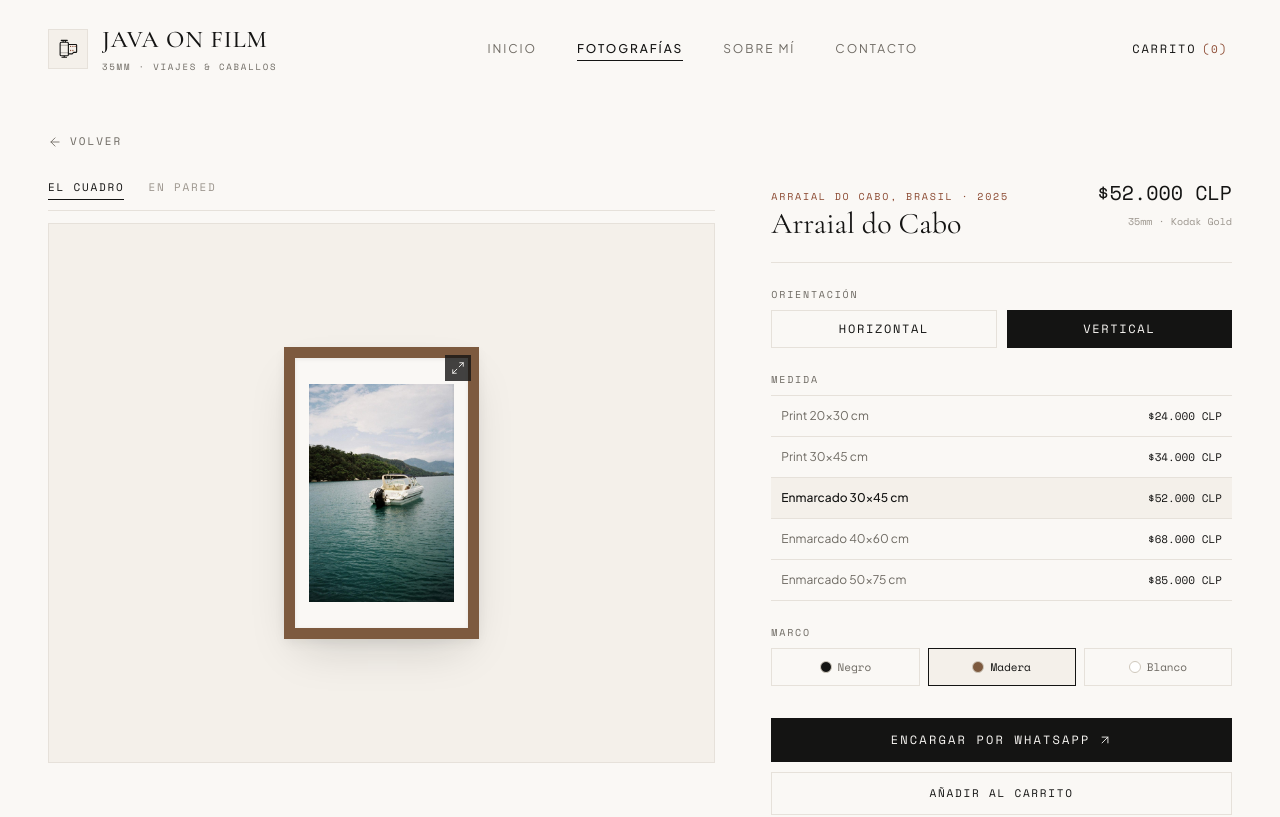
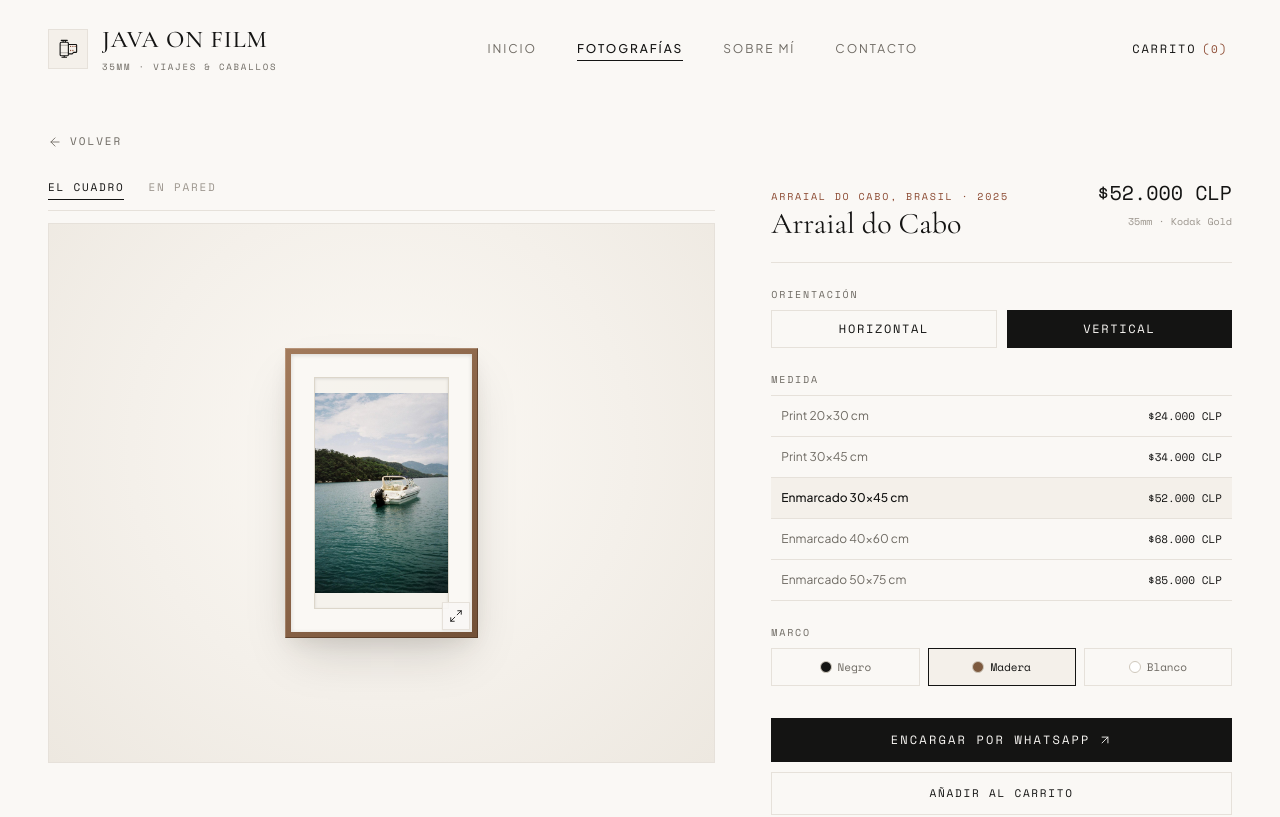
Before and after one commit to javigutierrezra/javaonfilm-web, a React (Vite) app: page /prints/arraialdocabo-02 in a window 1280 px wide. Shown: the top 817 px of the page. Built offline with nearby package versions, Linux system fonts and the light colour scheme.

Commit message:
Enmarcado de galería más fino, delicado y con paspartú biselado

```diff
--- a/src/pages/ProductDetail.jsx
+++ b/src/pages/ProductDetail.jsx
@@ -49,12 +49,12 @@ export default function ProductDetail({ onAddToCart, onOpenZoom }) {
 
   const getScalePercentage = (fmtId) => {
     switch (fmtId) {
-      case 'print-20x30': return 44;
-      case 'print-30x45': return 60;
-      case 'frame-30x45': return 66;
+      case 'print-20x30': return 46;
+      case 'print-30x45': return 62;
+      case 'frame-30x45': return 68;
       case 'frame-40x60': return 82;
-      case 'frame-50x75': return 96;
-      default: return 66;
+      case 'frame-50x75': return 95;
+      default: return 68;
     }
   };
 
@@ -74,29 +74,35 @@ export default function ProductDetail({ onAddToCart, onOpenZoom }) {
       : { height: `${roomScale * 0.68}%`, aspectRatio: '2 / 3', maxWidth: '62%' };
   };
 
-  const getFrameCssClass = () => {
+  // Delicate, slim gallery frame profile (using padding on gradient molding for realistic bevel & sheen)
+  const getFrameMoldingClass = () => {
     if (!selectedFormat.requiresFrame) {
-      return 'border-0 frame-shadow ring-1 ring-[#E6E1DA]';
+      return 'p-0 print-only-elevation ring-1 ring-[#E6E1DA] bg-[#FAF8F5]';
     }
-    let borderThickness = 'border-[8px] sm:border-[14px]';
-    if (selectedFormat.id === 'frame-30x45') borderThickness = 'border-[6px] sm:border-[11px]';
-    else if (selectedFormat.id === 'frame-40x60') borderThickness = 'border-[9px] sm:border-[15px]';
-    else if (selectedFormat.id === 'frame-50x75') borderThickness = 'border-[12px] sm:border-[19px]';
+
+    let moldingThickness = 'p-[5px] sm:p-[7px]';
+    if (selectedFormat.id === 'frame-30x45') moldingThickness = 'p-[4px] sm:p-[6px]';
+    else if (selectedFormat.id === 'frame-40x60') moldingThickness = 'p-[5px] sm:p-[7px]';
+    else if (selectedFormat.id === 'frame-50x75') moldingThickness = 'p-[6px] sm:p-[9px]';
 
     switch (selectedFrame.id) {
-      case 'black': return `${borderThickness} border-[#181716] frame-shadow`;
-      case 'white': return `${borderThickness} border-[#FAF8F5] frame-shadow ring-1 ring-[#DED8CE]`;
-      default: return `${borderThickness} border-[#7D5A3F] frame-shadow`;
+      case 'black':
+        return `${moldingThickness} frame-molding-black`;
+      case 'white':
+        return `${moldingThickness} frame-molding-white`;
+      default:
+        return `${moldingThickness} frame-molding-wood`;
     }
   };
 
+  // Generous, airy museum passepartout (mat board)
   const getMatPaddingClass = () => {
-    if (!selectedFormat.requiresFrame) return 'p-0';
+    if (!selectedFormat.requiresFrame) return 'p-2 sm:p-3';
     switch (selectedFormat.id) {
-      case 'frame-30x45': return 'p-2 sm:p-3.5';
-      case 'frame-40x60': return 'p-3 sm:p-5';
-      case 'frame-50x75': return 'p-4 sm:p-7';
-      default: return 'p-2.5 sm:p-4';
+      case 'frame-30x45': return 'p-3.5 sm:p-6';
+      case 'frame-40x60': return 'p-5 sm:p-8';
+      case 'frame-50x75': return 'p-6 sm:p-10';
+      default: return 'p-4 sm:p-6';
     }
   };
 
@@ -185,10 +191,17 @@ export default function ProductDetail({ onAddToCart, onOpenZoom }) {
               </div>
             </div>
 
-            <div className="bg-[#F4F0EA] border border-[#E6E1DA] p-4 sm:p-10 flex flex-col justify-center items-center relative overflow-hidden h-[360px] sm:h-[480px] md:h-[540px]">
+            <div className="bg-[#F4F0EA] border border-[#E6E1DA] p-6 sm:p-12 flex flex-col justify-center items-center relative overflow-hidden h-[360px] sm:h-[480px] md:h-[540px]">
+              {/* Soft Gallery Spotlight Effect */}
+              <div
+                className="absolute inset-0 pointer-events-none"
+                style={{
+                  background: 'radial-gradient(circle at 50% 42%, rgba(255,253,249,0.7) 0%, rgba(244,240,234,0.2) 55%, rgba(230,224,214,0.5) 100%)'
+                }}
+              />
+
               {previewMode === 'room' && (
                 <div className="absolute inset-0 flex flex-col justify-end pointer-events-none">
-                  <div className="absolute inset-0 bg-gradient-to-b from-[#F4F0EA] via-[#EFEAE2] to-[#E6E0D6]" />
                   <div className="relative z-0 w-full flex flex-col items-center mb-2 sm:mb-3 px-6 sm:px-12 opacity-60">
                     <div className="w-[86%] sm:w-[76%] h-11 sm:h-16 bg-[#E5DEC9]/40 border-t border-x border-[#BFB8AC] relative flex">
                       <div className="w-full h-full flex divide-x divide-[#BFB8AC]">
@@ -206,8 +219,14 @@ export default function ProductDetail({ onAddToCart, onOpenZoom }) {
                   style={previewMode === 'studio' ? getStudioElementStyle() : getRoomElementStyle()}
                   className="transition-all duration-500 ease-out flex items-center justify-center relative"
                 >
-                  <div className={`w-full h-full transition-all duration-500 overflow-hidden flex items-center justify-center ${getFrameCssClass()}`}>
-                    <div className={`w-full h-full flex items-center justify-center bg-[#FAF8F5] passepartout-inner transition-all duration-500 ${getMatPaddingClass()}`}>
+                  {/* Slim Gallery Frame Outer Molding */}
+                  <div className={`w-full h-full transition-all duration-500 flex items-center justify-center relative ${getFrameMoldingClass()}`}>
+
+                    {/* Cotton Passepartout Mat Board */}
+                    <div className={`w-full h-full flex items-center justify-center bg-[#FAF8F4] frame-rabbet transition-all duration-500 relative ${getMatPaddingClass()}`}>
+
+                      {/* Beveled Mat Window Opening */}
+                      <div className="w-full h-full flex items-center justify-center overflow-hidden bg-[#F5F2EC] mat-bevel-opening relative">
                         <img
                           src={product.image}
                           alt={product.title}
@@ -217,12 +236,24 @@ export default function ProductDetail({ onAddToCart, onOpenZoom }) {
                               : 'object-contain'
                           }`}
                         />
+
+                        {/* Subtle Museum Glass Diagonal Reflection */}
+                        {selectedFormat.requiresFrame && (
+                          <div
+                            className="absolute inset-0 pointer-events-none opacity-35"
+                            style={{
+                              background: 'linear-gradient(125deg, rgba(255,255,255,0.28) 0%, rgba(255,255,255,0.04) 38%, rgba(255,255,255,0) 50%)'
+                            }}
+                          />
+                        )}
+                      </div>
+
                     </div>
                   </div>
 
                   <button
                     onClick={() => onOpenZoom(product)}
-                    className="absolute top-2 right-2 p-1.5 bg-[#141413]/80 hover:bg-[#141413] text-[#FAF8F5] transition-colors z-20"
+                    className="absolute -bottom-1 -right-1 sm:bottom-2 sm:right-2 p-1.5 bg-[#FAF8F5]/90 hover:bg-[#141413] text-[#141413] hover:text-[#FAF8F5] border border-[#E6E1DA] transition-colors z-20 shadow-sm"
                     title="Ver completa"
                   >
                     <Maximize2 className="w-3.5 h-3.5 stroke-[1.5]" />
--- a/src/styles/index.css
+++ b/src/styles/index.css
@@ -19,19 +19,66 @@ body {
   width: 100%;
 }
 
-/* Custom Fine Art Framing Styles */
+/* Custom Fine Art Gallery Framing Styles — Ultra-Slim Architectural Profiles */
 .frame-container {
   transition: all 0.5s cubic-bezier(0.16, 1, 0.3, 1);
 }
 
-.frame-shadow {
+/* Soft museum wall elevation shadow */
+.frame-elevation {
   box-shadow:
-    0 20px 45px -15px rgba(20, 20, 19, 0.18),
-    0 4px 12px -2px rgba(20, 20, 19, 0.08);
+    0 24px 48px -12px rgba(20, 20, 19, 0.16),
+    0 8px 20px -6px rgba(20, 20, 19, 0.10),
+    0 2px 6px -1px rgba(20, 20, 19, 0.06);
 }
 
-.passepartout-inner {
-  box-shadow: inset 0 1px 4px rgba(20, 20, 19, 0.08);
+.print-only-elevation {
+  box-shadow:
+    0 18px 36px -10px rgba(20, 20, 19, 0.14),
+    0 4px 12px -2px rgba(20, 20, 19, 0.07);
+}
+
+/* Matte Black Gallery Molding */
+.frame-molding-black {
+  background: linear-gradient(135deg, #262523 0%, #171615 50%, #100F0E 100%);
+  box-shadow:
+    inset 1px 1px 0px rgba(255, 255, 255, 0.08),
+    inset -1px -1px 0px rgba(0, 0, 0, 0.6),
+    0 24px 48px -12px rgba(20, 20, 19, 0.18),
+    0 8px 20px -6px rgba(20, 20, 19, 0.11);
+}
+
+/* Warm Natural Oak / Walnut Fine Wood Molding */
+.frame-molding-wood {
+  background: linear-gradient(135deg, #A37B5C 0%, #8A6448 50%, #735138 100%);
+  box-shadow:
+    inset 1px 1px 0px rgba(255, 240, 225, 0.22),
+    inset -1px -1px 0px rgba(55, 35, 20, 0.45),
+    0 24px 48px -12px rgba(35, 25, 18, 0.18),
+    0 8px 20px -6px rgba(35, 25, 18, 0.10);
+}
+
+/* Warm Gallery White Molding */
+.frame-molding-white {
+  background: linear-gradient(135deg, #FFFFFF 0%, #F7F4EE 55%, #EBE6DC 100%);
+  outline: 1px solid #DFD9CE;
+  box-shadow:
+    inset 1px 1px 0px rgba(255, 255, 255, 0.9),
+    inset -1px -1px 0px rgba(180, 170, 155, 0.35),
+    0 24px 48px -12px rgba(20, 20, 19, 0.13),
+    0 8px 20px -6px rgba(20, 20, 19, 0.07);
+}
+
+/* Inner Rabbet Shadow (between frame molding and mat board) */
+.frame-rabbet {
+  box-shadow: inset 0 1px 4px rgba(20, 20, 19, 0.16);
+}
+
+/* Beveled Mat Board Opening (Biseles del paspartú de algodón) */
+.mat-bevel-opening {
+  box-shadow:
+    0 0 0 1px rgba(215, 208, 196, 0.85),
+    inset 0 1px 3px rgba(20, 20, 19, 0.12);
 }
 
 /* Archival Metadata Stamp */
```
Lines whose indentation alone changed are shown as unchanged.
